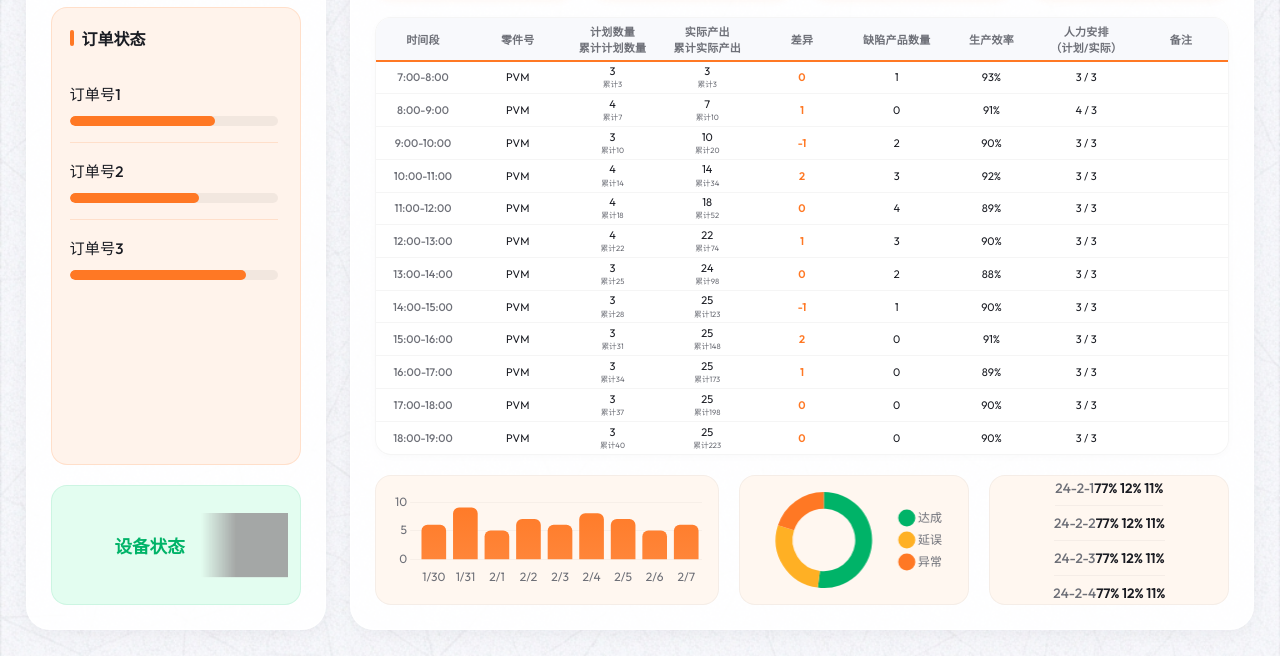
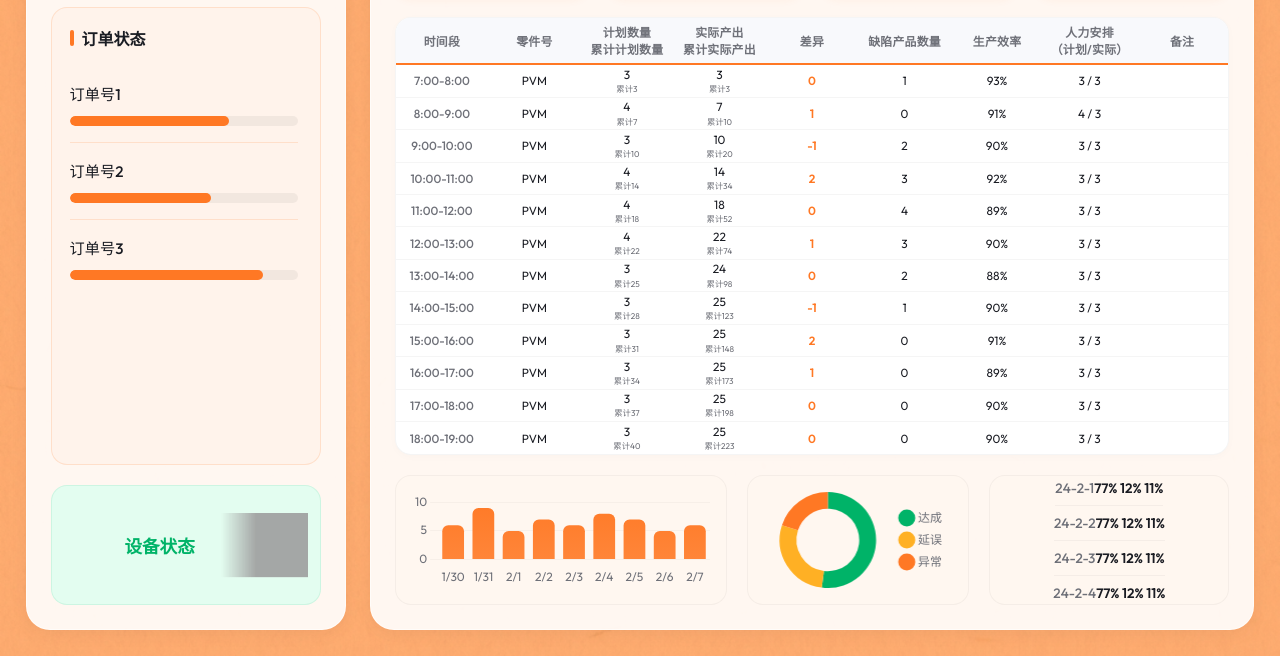
Before and after one commit to mallocfeng/xiaomingweb, a website: page public/production-dashboard-v4.html in a window 1280 px wide. Shown: the part 144-800 px from the top of the page. Drawn offline with nearby package versions, Linux system fonts and the light colour scheme; grey boxes are pictures that could not be loaded.

```diff
--- a/public/production-dashboard-v4.html
+++ b/public/production-dashboard-v4.html
@@ -49,8 +49,9 @@
             margin: 0;
             min-height: 100vh;
             font-family: 'Outfit', 'Inter', sans-serif;
-            background-color: var(--bg-base);
-            background-image: url('./assets/bg-texture.png');
+            background-color: #ffb07c;
+            background-image: url('./assets/bg-texture-warm.png');
+            background-blend-mode: multiply;
             background-size: cover;
             background-attachment: fixed;
             color: var(--text-main);
@@ -64,12 +65,12 @@
         /* Layout */
         .dashboard-container {
             display: grid;
-            grid-template-columns: 300px 1fr;
+            grid-template-columns: 320px minmax(0, 1fr);
             grid-template-rows: 1fr;
             gap: 24px;
             height: calc(100vh - 2 * clamp(16px, 2vw, 32px));
-            max-width: 1920px;
-            margin: 0 auto;
+            max-width: none;
+            margin: 0;
             width: 100%;
         }
 
@@ -331,7 +332,7 @@
             min-height: 0;
             --thead-base: 44px;
             --row-base: 30px;
-            --table-max-scale: 1;
+            --table-max-scale: 1.2;
             --table-font-scale: 1;
             --row-height: auto;
             position: relative;
@@ -553,7 +554,7 @@
         /* Responsive */
         @media (max-width: 1200px) {
             .dashboard-container {
-                grid-template-columns: 260px 1fr;
+                grid-template-columns: 300px minmax(0, 1fr);
                 gap: 16px;
             }
 
@@ -644,7 +645,8 @@
                 </div>
 
                 <div class="equipment-status" data-equipment-status>
-                    <span class="equipment-text" data-equipment-text style="position: relative; z-index: 2;">设备正常运行</span>
+                    <span class="equipment-text" data-equipment-text
+                        style="position: relative; z-index: 2;">设备正常运行</span>
                     <img src="./assets/smt-device.png" class="decoration-img" alt="" />
                 </div>
             </div>
@@ -708,7 +710,9 @@
                     data: [],
                     backgroundColor: barGradient,
                     borderRadius: 6,
-                    barThickness: 24
+                    maxBarThickness: 30,
+                    categoryPercentage: 0.8,
+                    barPercentage: 0.9
                 }]
             },
             options: {
```
Also changed, not shown: public/assets/bg-texture-final.png (added), public/assets/bg-texture-orange-v2.png (added), public/assets/bg-texture-warm.png (added).
